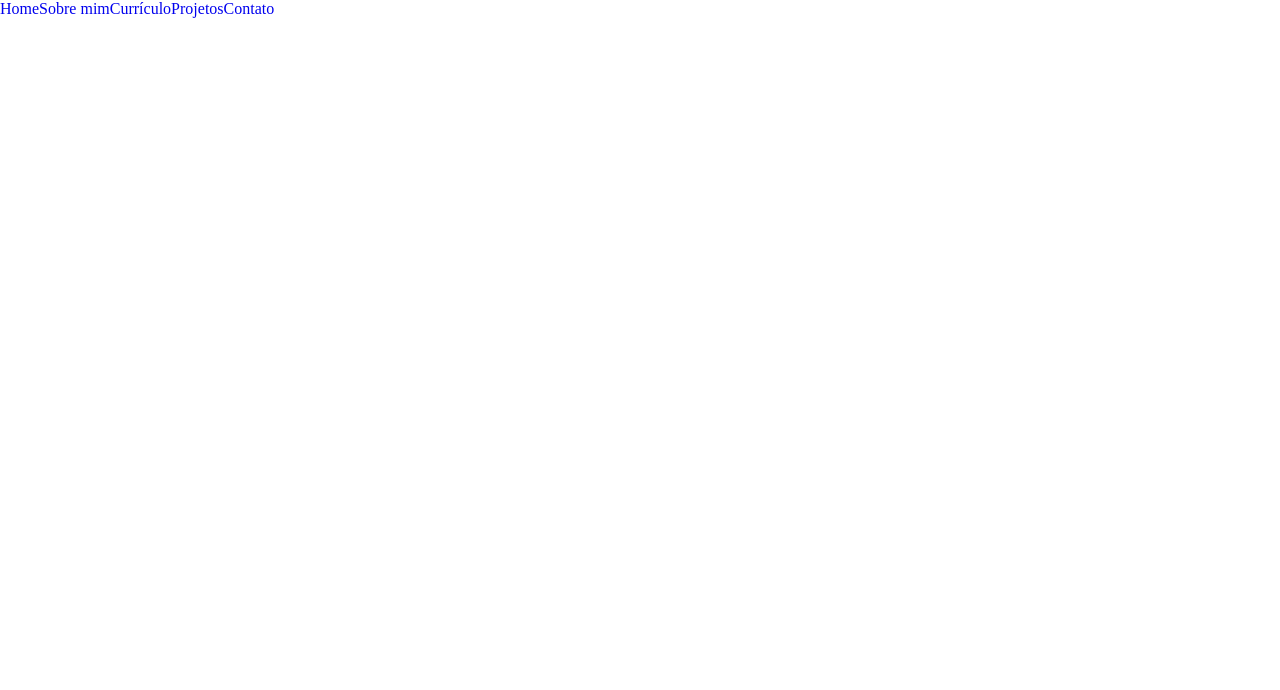
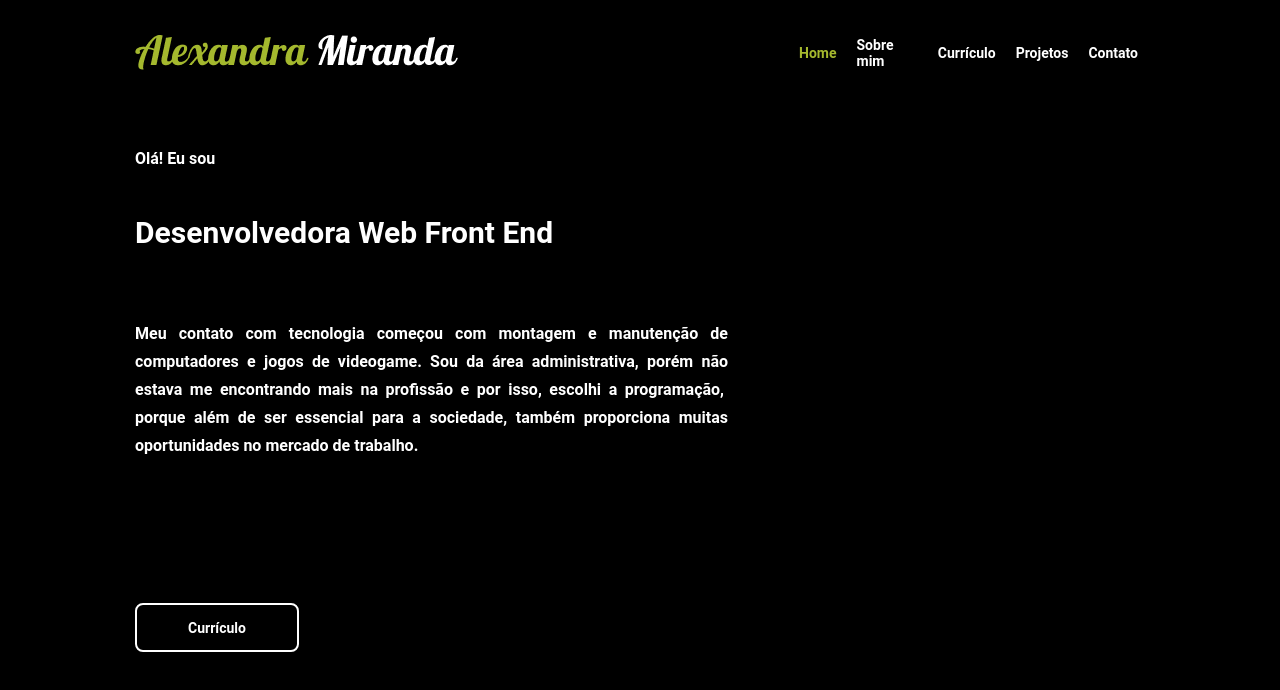
Before and after one commit to alexandra86/portifolio-alexandra86, a React (Create React App) app: page / in a window 1280 px wide. Shown: the top 690 px of the page. Built offline with nearby package versions, Linux system fonts and the light colour scheme; a web font is replaced by a local one.

Commit message:
feat/estilo do headerHome e apresentationHome da main

```diff
--- a/public/index.html
+++ b/public/index.html
@@ -10,6 +10,14 @@
       content="Web site created using create-react-app"
     />
     <link rel="apple-touch-icon" href="%PUBLIC_URL%/logo192.png" />
+    <link
+      href="https: //fonts.googleapis.com/css2?family= Pattaya & display=swap"
+      rel="stylesheet"
+    />
+    <link
+      href="https: //fonts.googleapis.com/css2?family= família= Roboto:ital,wght@0,100;0,300;0,400;0,500;0,700;0,900;1,100;1,300;1,400;1,500;1,700;1,900 & display=swap"
+      rel="stylesheet"
+    />
 
     <link rel="manifest" href="%PUBLIC_URL%/manifest.json" />
 
--- a/src/pages/HomePage/index.jsx
+++ b/src/pages/HomePage/index.jsx
@@ -3,6 +3,8 @@ import { Link } from "react-router-dom";
 import { AboutMeModal } from "../../components/AboutMeModal";
 import { ContactModal } from "../../components/ContactModal";
 import { PortContext } from "../../contexts/PortContext";
+import { StyledHomePage } from "./styles";
+import alexandraMiranda from "../../img/Alexandra Miranda.png";
 
 export function HomePage() {
   const {
@@ -13,31 +15,55 @@ export function HomePage() {
   } = useContext(PortContext);
   return (
     <>
-      <div>
-        <header>
-          <div>
-            <Link to="/">Home</Link>
+      <StyledHomePage>
+        <header className="headerHome">
+          <img src={alexandraMiranda} alt="meu nome" />
+          <div className="headerMenuHome">
+            <Link to="/" className="navegationHome">
+              Home
+            </Link>
             <Link
               component="button"
               onClick={() => {
                 handleAboutMeModal();
               }}
+              className="navegation"
             >
               Sobre mim
             </Link>
-            <Link to="/curriculum">Currículo</Link>
-            <Link to="/projects">Projetos</Link>
+            <Link to="/curriculum" className="navegation">
+              Currículo
+            </Link>
+            <Link to="/projects" className="navegation">
+              Projetos
+            </Link>
             <Link
               component="button"
               onClick={() => {
                 handleContactModal();
               }}
+              className="navegation"
             >
               Contato
             </Link>
           </div>
         </header>
-      </div>
+        <main className="mainHome">
+          <section className="apresentationHome">
+            <p className="welcome">Olá! Eu sou </p>
+            <h1 className="occupation">Desenvolvedora Web Front End</h1>
+            <p className="aBitOfMe">
+              Meu contato com tecnologia começou com montagem e manutenção de
+              computadores e jogos de videogame. Sou da área administrativa,
+              porém não estava me encontrando mais na profissão e por isso,
+              escolhi a programação,  porque além de ser essencial para a
+              sociedade, também proporciona muitas oportunidades no mercado de
+              trabalho.
+            </p>
+            <button className="btCurriculo">Currículo</button>
+          </section>
+        </main>
+      </StyledHomePage>
       {aboutMeModalIsOpen && <AboutMeModal />}
       {contactModalIsOpen && <ContactModal />}
     </>
--- a/src/pages/HomePage/styles.js
+++ b/src/pages/HomePage/styles.js
@@ -0,0 +1,101 @@
+import styled from "styled-components";
+
+export const StyledHomePage = styled.div`
+  max-width: 100vw;
+  width: 100%;
+  height: 100vh;
+  display: flex;
+  justify-content: flex-start;
+  align-items: center;
+  flex-direction: column;
+  background-color: #000000;
+
+  .headerHome {
+    max-width: 81.563rem;
+    width: 100%;
+    height: 3.875rem;
+    display: flex;
+    align-items: center;
+    justify-content: space-between;
+    padding: 2.688rem 8.875rem 0rem 8.438rem;
+    gap: 21.313rem;
+  }
+
+  .headerMenuHome {
+    max-width: 33.5rem;
+    width: 100%;
+    height: 2.875rem;
+    display: flex;
+    align-items: center;
+    gap: 1.25rem;
+  }
+
+  .navegationHome {
+    font-family: "Roboto", sans-serif;
+    font-weight: 700;
+    font-size: 0.875rem;
+    color: #a5b82e;
+  }
+
+  .navegation {
+    font-family: "Roboto", sans-serif;
+    font-weight: 700;
+    font-size: 0.875rem;
+    color: #ffffff;
+  }
+
+  .mainHome {
+    margin-top: 2.75rem;
+    max-width: 81.563rem;
+    width: 100%;
+    display: flex;
+    padding: 2.688rem 8.875rem 0rem 8.438rem;
+  }
+  .apresentationHome {
+    max-width: 100%;
+    width: 100%;
+  }
+  .welcome {
+    font-family: "Roboto", sans-serif;
+    font-weight: 700;
+    font-size: 1rem;
+    color: #ffffff;
+    margin-bottom: 2.935rem;
+  }
+  .occupation {
+    font-family: "Roboto", sans-serif;
+    font-weight: 700;
+    font-size: 1.875rem;
+    color: #ffffff;
+    margin-bottom: 4.373rem;
+  }
+
+  .aBitOfMe {
+    margin-bottom: 7.608rem;
+    max-width: 37.063rem;
+    width: 100%;
+    height: 10.064rem;
+    font-family: "Roboto", sans-serif;
+    font-weight: 700;
+    font-size: 1rem;
+    text-align: justify;
+    line-height: 1.75rem;
+    color: #ffffff;
+  }
+
+  .btCurriculo {
+    max-width: 10.25rem;
+    width: 100%;
+    height: 3.115rem;
+    background-color: none;
+    border: 0.125rem solid #ffffff;
+    border-radius: 0.5rem;
+    font-family: "Roboto", sans-serif;
+    font-weight: 700;
+    font-size: 0.875rem;
+    color: #ffffff;
+  }
+  .btCurriculo:hover {
+    background-color: #a5b82e;
+  }
+`;
```
Also changed, not shown: src/img/Alexandra Miranda.png (added), src/img/eu_2022-bg 1.svg (added).
